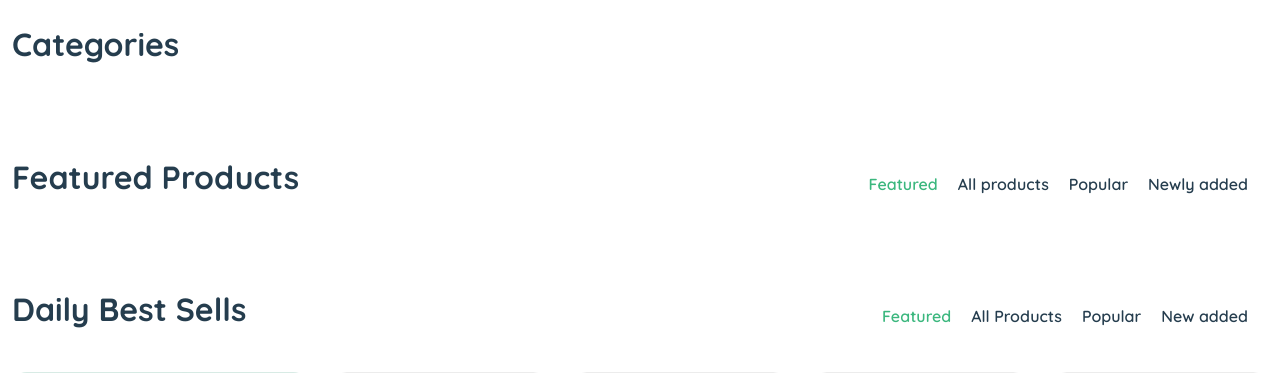
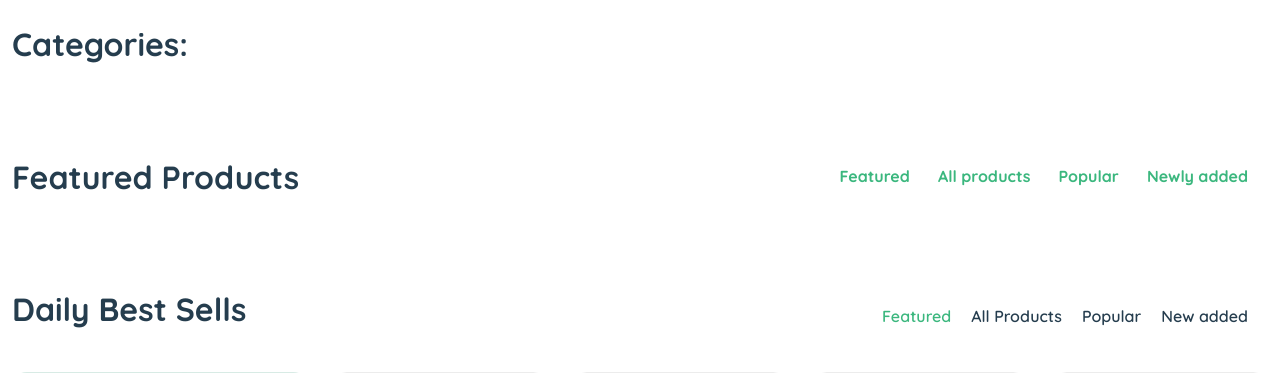
Before and after one commit to Emanstone/Ecommerce-, a Django app: template templates/index.html in a window 1280 px wide. Shown: the part 240-613 px from the top of the page. Run offline with Django 5.2, Linux system fonts and the light colour scheme; the template is opened without the code that fills it, so the values that code supplies are empty; some libraries are stand-ins or nearby versions.

Commit message:
Modified index template

```diff
--- a/templates/index.html
+++ b/templates/index.html
@@ -51,7 +51,7 @@
             <div class="container wow animate__animated animate__fadeIn">
                 <div class="section-title">
                     <div class="title">
-                        <h3>Categories</h3>
+                        <h3>Categories:</h3>&nbsp;&nbsp;
                         <ul class="list-inline nav nav-tabs links">
 
                             {% for category in categories %}
@@ -71,7 +71,7 @@
                             <figure class="img-hover-scale overflow-hidden">
                                 <a href='#'><img src="{{category.image.url}}" alt="" height="80" /></a>
                             </figure>
-                            <h6><a href='shop-grid-right.html'>{{category.category_name}}</a></h6>
+                            <h6><a href='#'>{{category.category_name}}</a></h6>
                             <span>{{ category.product.count }} items</span>
                         </div>
                         {% endfor %}
@@ -202,16 +202,28 @@
                     <h3>Featured Products</h3>
                     <ul class="nav nav-tabs links" id="myTab-2" role="tablist">
                         <li class="nav-item" role="presentation">
-                            <button class="nav-link active" id="nav-tab-one-1" data-bs-toggle="tab" data-bs-target="#tab-one-1" type="button" role="tab" aria-controls="tab-one" aria-selected="true">Featured</button>
-                        </li>
+                            <a href="#!">
+                            <button class="nav-link active fw-bold" id="nav-tab-one-1" data-bs-toggle="tab" data-bs-target="#tab-one-1" type="button" role="tab" aria-controls="tab-one" aria-selected="true">Featured</button>
+                            </a>
+                            {% comment %} <button class="nav-link active" id="nav-tab-one-1" data-bs-toggle="tab" data-bs-target="#tab-one-1" type="button" role="tab" aria-controls="tab-one" aria-selected="true">Featured</button> {% endcomment %}
+                        </li>&nbsp;&nbsp;&nbsp;
                         <li class="nav-item" role="presentation">
-                            <button class="nav-link" id="nav-tab-two-1" data-bs-toggle="tab" data-bs-target="#tab-two-1" type="button" role="tab" aria-controls="tab-two" aria-selected="false">All products</button>
-                        </li>
+                            <a href="#!">
+                            <button class="nav-link active fw-bold" id="nav-tab-one-1" data-bs-toggle="tab" data-bs-target="#tab-one-1" type="button" role="tab" aria-controls="tab-one" aria-selected="true">All products</button>
+                            </a>
+                            {% comment %} <button class="nav-link" id="nav-tab-two-1" data-bs-toggle="tab" data-bs-target="#tab-two-1" type="button" role="tab" aria-controls="tab-two" aria-selected="false">All products</button> {% endcomment %}
+                        </li>&nbsp;&nbsp;&nbsp;
                         <li class="nav-item" role="presentation">
-                            <button class="nav-link" id="nav-tab-two-1" data-bs-toggle="tab" data-bs-target="#tab-two-1" type="button" role="tab" aria-controls="tab-two" aria-selected="false">Popular</button>
-                        </li>
+                            <a href="#!">
+                            <button class="nav-link active fw-bold" id="nav-tab-one-1" data-bs-toggle="tab" data-bs-target="#tab-one-1" type="button" role="tab" aria-controls="tab-one" aria-selected="true">Popular</button>
+                            </a>
+                            {% comment %} <button class="nav-link" id="nav-tab-two-1" data-bs-toggle="tab" data-bs-target="#tab-two-1" type="button" role="tab" aria-controls="tab-two" aria-selected="false">Popular</button> {% endcomment %}
+                        </li>&nbsp;&nbsp;&nbsp;
                         <li class="nav-item" role="presentation">
-                            <button class="nav-link" id="nav-tab-three-1" data-bs-toggle="tab" data-bs-target="#tab-three-1" type="button" role="tab" aria-controls="tab-three" aria-selected="false">Newly added</button>
+                            <a href="#!">
+                            <button class="nav-link active fw-bold" id="nav-tab-one-1" data-bs-toggle="tab" data-bs-target="#tab-one-1" type="button" role="tab" aria-controls="tab-one" aria-selected="true">Newly added</button>
+                            </a>
+                            {% comment %} <button class="nav-link" id="nav-tab-three-1" data-bs-toggle="tab" data-bs-target="#tab-three-1" type="button" role="tab" aria-controls="tab-three" aria-selected="false">Newly added</button> {% endcomment %}
                         </li>
                     </ul>
 
@@ -249,9 +261,9 @@
                                 <div class="product-cart-wrap mb-30 wow animate__animated animate__fadeIn" data-wow-delay=".1s">
                                     <div class="product-img-action-wrap"><br>
                                         <div class="product-img product-img-zoom">
-                                            <a href='shop-product-right.html'>
+                                            <a href='#!'>
                                                 <img class="default-img" src="{{ product.image.url }}" alt="" width="200" height="220" />
-                                                <img class="hover-img" src="{{ product.image.url }}" alt="" width="220" height="250" />
+                                                {% comment %} <img class="hover-img" src="{{ product.image.url }}" alt="" width="220" height="250" /> {% endcomment %}
                                             </a>
                                         </div>
                                         <div class="product-action-1">
@@ -267,9 +279,9 @@
                                     </div>
                                     <div class="product-content-wrap">
                                         <div class="product-category">
-                                            <a href='shop-grid-right.html'>{{product.category}}</a>
-                                        </div>
-                                        <h2><a href='shop-product-right.html'>{{product.product_name}}</a></h2>
+                                            <a href='#!'>{{product.category}}</a>
+                                        </div>
+                                        <h2><a href='#!'>{{product.product_name}}</a></h2>
                                         <div class="product-rate-cover">
                                             <div class="product-rate d-inline-block">
                                                 <div class="product-rating" style="width: 90%"></div>
```
